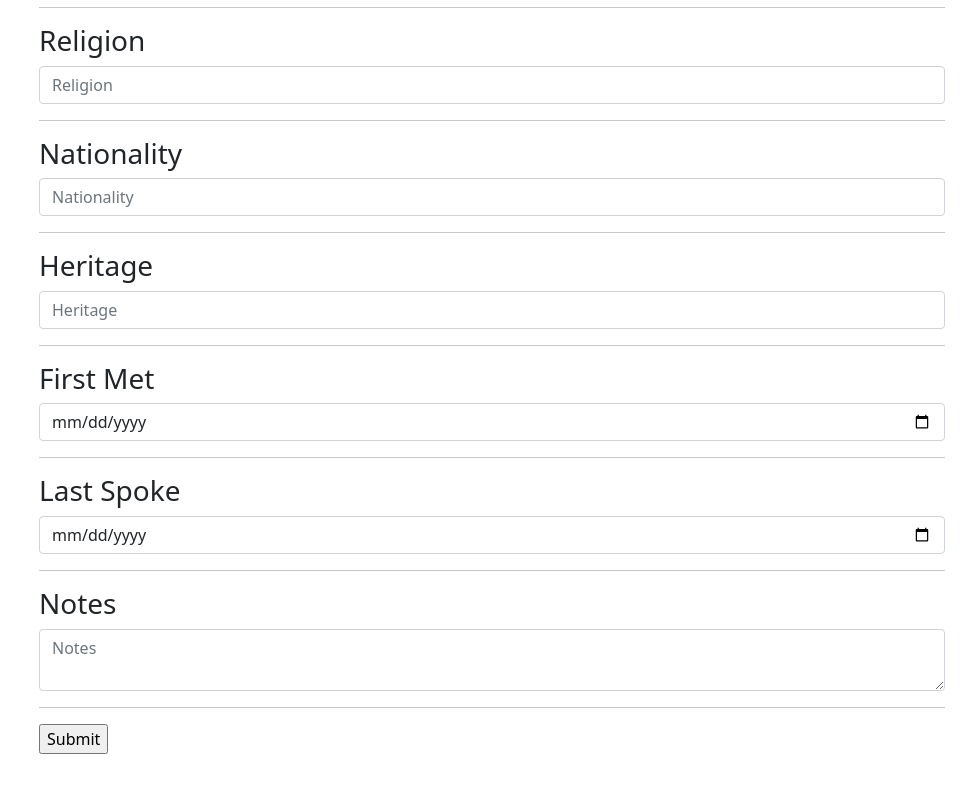
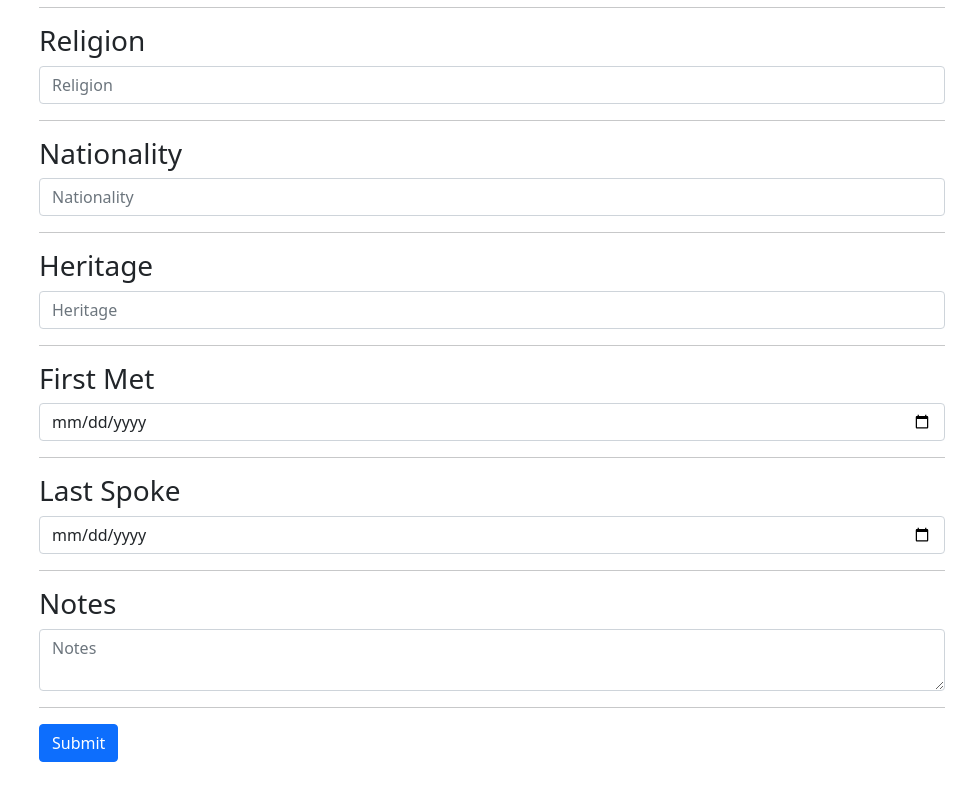
Before and after one commit to Egggggg/PeopleIndex, a React (Create React App) app: page /#/add in a window 1280 px wide. Shown: the part 595-1395 px from the top of the page, without its empty margins (311-1280 px from the left). Built offline with nearby package versions, Linux system fonts and the light colour scheme.

Commit message:
Make buttons use Bootstrap styling

```diff
--- a/src/components/userInfo.jsx
+++ b/src/components/userInfo.jsx
@@ -37,7 +37,9 @@ export default function UserInfo({ db, order }) {
 	return (
 		<div>
 			{fields}
-			<NavLink to={`/edit/${userId}`}>Edit</NavLink>
+			<NavLink to={`/edit/${userId}`} className="btn btn-primary">
+				Edit
+			</NavLink>
 		</div>
 	);
 }
--- a/src/func.jsx
+++ b/src/func.jsx
@@ -299,7 +299,7 @@ export function getDefaultForm(handleSubmit, handleChange, user) {
 					value={user.notes}
 				/>
 				<hr />
-				<input type="submit" value="Submit" />
+				<input type="submit" className="btn btn-primary" value="Submit" />
 				<div style={{ height: "50px" }}></div>
 			</form>
 		</div>
```
